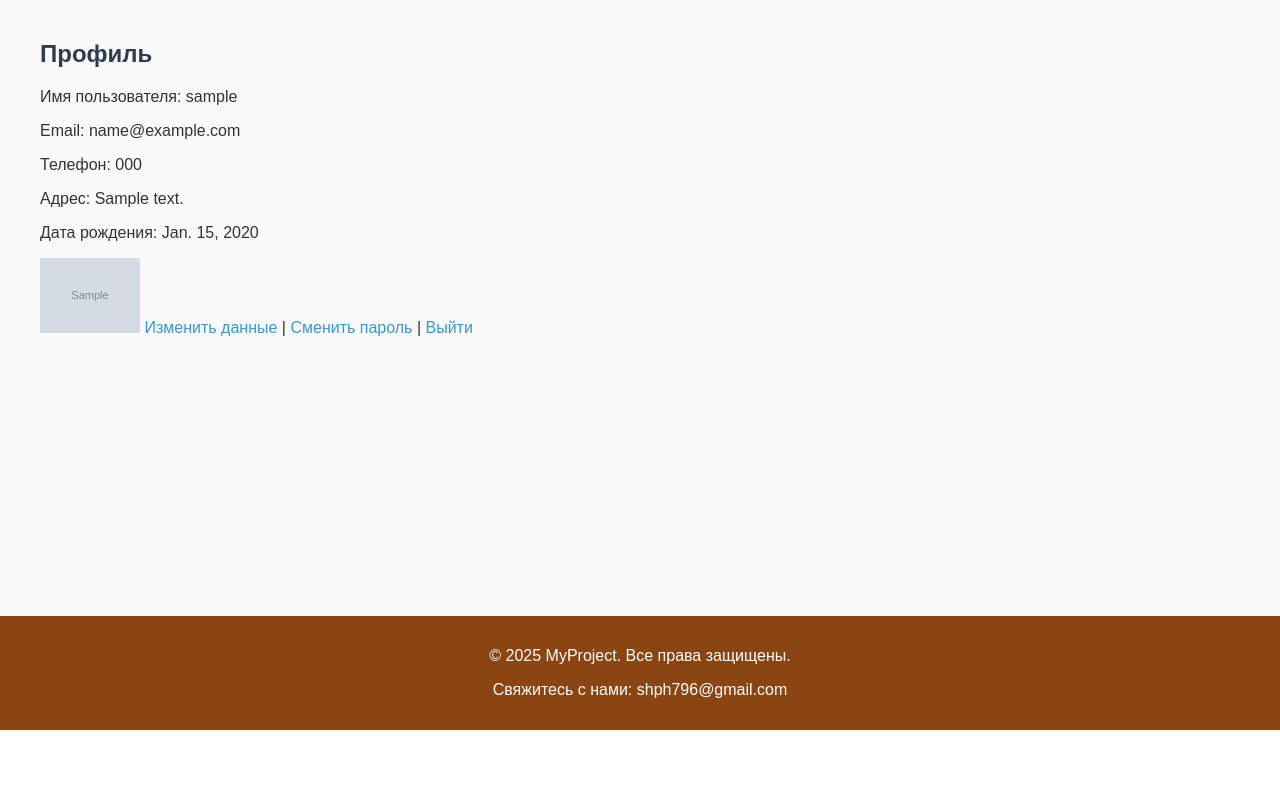
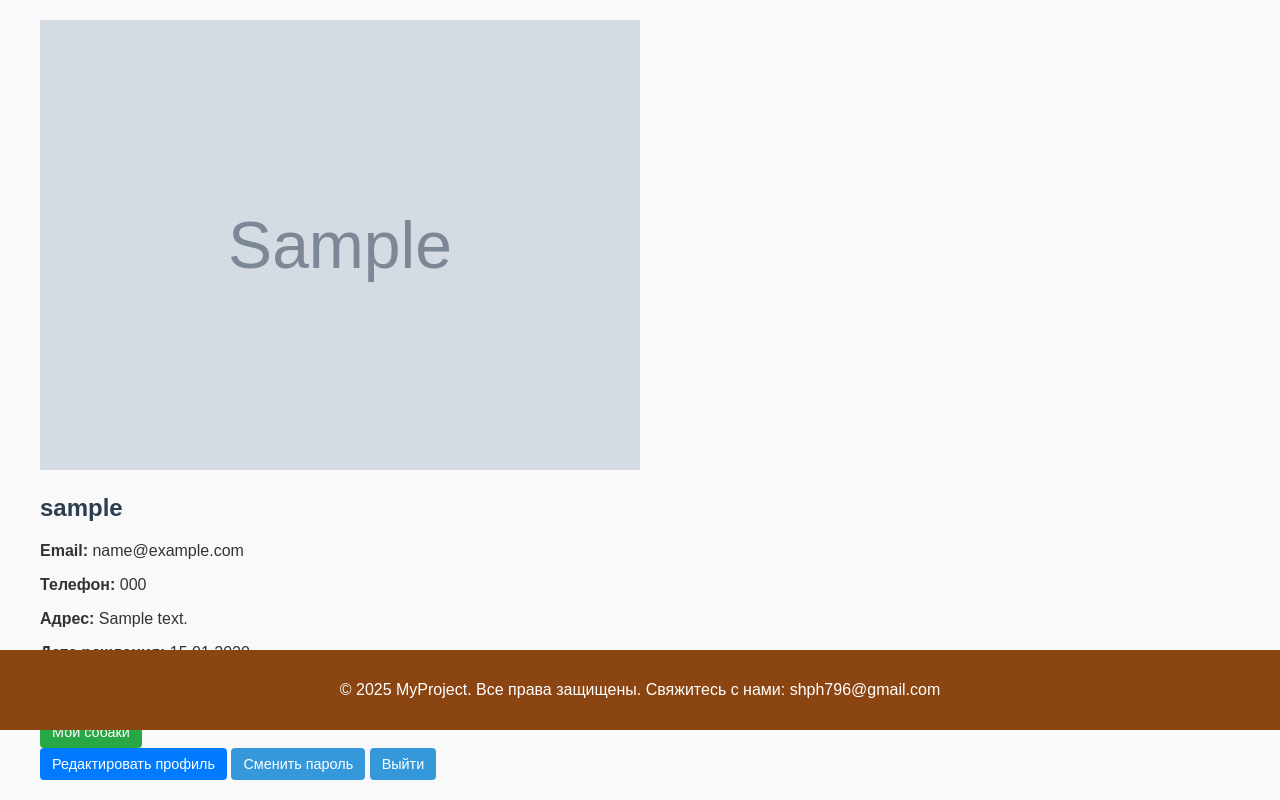
Before and after one commit to Alexmailru195/Module16, a Django app: page /profile/ in a window 1280 px wide. Shown: the part 70-870 px from the top of the page. Before the commit the page ends 800 px from the top, so only its background shows below. Run offline with Django 4.2, Linux system fonts and the light colour scheme; a user stored in the database is signed in; tables that the repository leaves empty hold one stand-in row (values such as "Sample post"); grey boxes marked "Sample" are stand-in pictures.

Commit message:
Обновил код.

```diff
--- a/dogs/urls.py
+++ b/dogs/urls.py
@@ -1,23 +1,3 @@
-# from django.urls import path
-# from . import views
-#
-# urlpatterns = [
-#     # Список всех собак
-#     path('', views.dog_list, name='dog_list'),
-#
-#     # Создание новой собаки
-#     path('create/', views.dog_create, name='dog_create'),
-#
-#     # Детали конкретной собаки (просмотр)
-#     path('<int:pk>/', views.dog_detail, name='dog_detail'),
-#
-#     # Обновление информации о собаке
-#     path('<int:pk>/update/', views.dog_update, name='dog_update'),
-#
-#     # Удаление собаки
-#     path('<int:pk>/delete/', views.dog_delete, name='dog_delete'),
-# ]
-
 from django.urls import path
 from .views import (
     DogListView,
@@ -28,18 +8,38 @@ from .views import (
 )
 
 urlpatterns = [
-    # Список собак (CBV)
-    path('', DogListView.as_view(), name='dog_list'),
+    # Список собак (Class-Based View)
+    path(
+        '',
+        DogListView.as_view(),
+        name='dog_list'
+    ),
 
-    # Детали собаки
-    path('<int:pk>/', dog_detail, name='dog_detail'),
+    # Детальная информация о собаке
+    path(
+        '<int:pk>/',
+        dog_detail,
+        name='dog_detail'
+    ),
 
-    # Создание собаки
-    path('create/', dog_create, name='dog_create'),
+    # Создание новой собаки
+    path(
+        'create/',
+        dog_create,
+        name='dog_create'
+    ),
 
-    # Редактирование собаки
-    path('<int:pk>/update/', dog_update, name='dog_update'),
+    # Редактирование информации о собаке
+    path(
+        '<int:pk>/update/',
+        dog_update,
+        name='dog_update'
+    ),
 
     # Удаление собаки
-    path('<int:pk>/delete/', dog_delete, name='dog_delete'),
+    path(
+        '<int:pk>/delete/',
+        dog_delete,
+        name='dog_delete'
+    ),
 ]
--- a/myproject/settings.py
+++ b/myproject/settings.py
@@ -100,7 +100,7 @@ AUTH_PASSWORD_VALIDATORS = [
 ]
 
 # Internationalization
-LANGUAGE_CODE = 'en-us'
+LANGUAGE_CODE = 'ru'
 TIME_ZONE = 'UTC'
 USE_I18N = True
 USE_TZ = True
--- a/static/css/style.css
+++ b/static/css/style.css
@@ -151,5 +151,97 @@ form button:hover {
     padding: 15px 0;
     position: fixed;
     bottom: 0;
+    height: 50px;
     width: 100%;
 }
+
+.dogs-link {
+    margin-top: 20px;
+}
+
+.dogs-btn {
+    display: inline-block;
+    padding: 10px 15px;
+    background-color: #28a745;
+    color: white;
+    text-decoration: none;
+    border-radius: 5px;
+    transition: background-color 0.3s ease;
+}
+
+.dogs-btn:hover {
+    background-color: #218838;
+}
+
+.my-dogs-page {
+    padding: 20px;
+}
+
+.dog-cards {
+    display: flex;
+    flex-wrap: wrap;
+    gap: 20px;
+}
+
+.dog-card {
+    border: 1px solid #ddd;
+    border-radius: 8px;
+    padding: 15px;
+    width: 350px;
+    box-shadow: 0 2px 4px rgba(0, 0, 0, 0.1);
+    background-color: #f9f9f9;
+}
+
+.dog-card-header h2 {
+    margin: 0;
+    font-size: 1.5em;
+    color: #333;
+}
+
+.dog-card-body p {
+    margin: 5px 0;
+    font-size: 1em;
+    color: #555;
+}
+
+.dog-photo {
+    max-width: 100%;
+    height: auto;
+    border-radius: 8px;
+    margin-top: 10px;
+}
+
+.no-photo {
+    text-align: center;
+    color: #888;
+}
+
+.dog-card-footer {
+    margin-top: 15px;
+    display: flex;
+    justify-content: space-between;
+}
+
+.btn {
+    padding: 8px 12px;
+    border: none;
+    border-radius: 4px;
+    cursor: pointer;
+    font-size: 0.9em;
+    text-decoration: none;
+    color: #fff;
+}
+
+.edit-btn {
+    background-color: #007bff;
+}
+
+.delete-btn {
+    background-color: #dc3545;
+}
+
+.no-dogs {
+    text-align: center;
+    font-size: 1.2em;
+    color: #888;
+}
--- a/templates/base.html
+++ b/templates/base.html
@@ -16,7 +16,7 @@
                 <!-- Ссылки для авторизованных пользователей -->
                 {% if user.is_authenticated %}
                     <li><a href="{% url 'profile' %}">Профиль</a></li>
-                    <li><a href="{% url 'update_profile' %}">Изменить данные</a></li>
+                    <li><a href="{% url 'update_profile' user.pk %}">Изменить данные</a></li>
                     <li><a href="{% url 'change_password' %}">Сменить пароль</a></li>
                     <li><a href="{% url 'dog_list' %}">Список собак</a></li>
                     <li><a href="{% url 'dog_create' %}">Добавить собаку</a></li>
@@ -38,8 +38,7 @@
     </main>
 
     <footer class="footer">
-        <p>&copy; 2025 MyProject. Все права защищены.</p>
-        <p>Свяжитесь с нами: shph796@gmail.com</p>
+        <p><span style="float: left, margin-right: 1px">&copy; 2025 MyProject. Все права защищены.</span> <span style="float: right, margin-right: 1px">Свяжитесь с нами: shph796@gmail.com</span></p>
     </footer>
 </body>
 </html>
--- a/users/templates/users/profile.html
+++ b/users/templates/users/profile.html
@@ -1,16 +1,41 @@
-{% extends 'base.html' %}
+{% extends "base.html" %}
+{% load static %}
+
+{% block title %}Профиль пользователя{% endblock %}
 
 {% block content %}
-<h2>Профиль</h2>
-<p>Имя пользователя: {{ user.username }}</p>
-<p>Email: {{ user.email }}</p>
-<p>Телефон: {{ user.phone_number }}</p>
-<p>Адрес: {{ user.address }}</p>
-<p>Дата рождения: {{ user.date_of_birth }}</p>
-{% if user.avatar %}
-<img src="{{ user.avatar.url }}" alt="Avatar" width="100">
-{% endif %}
-<a href="{% url 'update_profile' %}">Изменить данные</a> |
-<a href="{% url 'change_password' %}">Сменить пароль</a> |
-<a href="{% url 'logout' %}">Выйти</a>
+<div class="profile-page">
+    <div class="profile-card">
+        <!-- Аватар пользователя -->
+        <div class="avatar-container">
+            {% if user.avatar %}
+                <img style="width: 600px" src="{{ user.avatar.url }}" alt="Avatar" class="avatar">
+            {% else %}
+                <img src="{% static 'images/default-avatar.png' %}" alt="Default Avatar" class="avatar">
+            {% endif %}
+        </div>
+
+        <!-- Информация о пользователе -->
+        <div class="user-info">
+            <h2>{{ user.username }}</h2>
+            <p><strong>Email:</strong> {{ user.email }}</p>
+            <p><strong>Телефон:</strong> {{ user.phone_number|default:"Не указан" }}</p>
+            <p><strong>Адрес:</strong> {{ user.address|default:"Не указан" }}</p>
+            <p><strong>Дата рождения:</strong> {{ user.date_of_birth|date:"d.m.Y"|default:"Не указана" }}</p>
+            <p><strong>Дата регистрации:</strong> {{ user.date_joined|date:"d.m.Y" }}</p>
+        </div>
+
+        <!-- Ссылка на моих собак -->
+        <div class="dogs-link">
+            <a href="{% url 'my_dogs' %}" class="btn dogs-btn">Мои собаки</a>
+        </div>
+
+        <!-- Кнопки действий -->
+        <div class="actions">
+            <a href="{% url 'update_profile' user.pk %}" class="btn edit-btn">Редактировать профиль</a>
+            <a href="{% url 'change_password' %}" class="btn password-btn">Сменить пароль</a>
+            <a href="{% url 'logout' %}" class="btn logout-btn">Выйти</a>
+        </div>
+    </div>
+</div>
 {% endblock %}
--- a/users/urls.py
+++ b/users/urls.py
@@ -1,28 +1,41 @@
 from django.urls import path
-from . import views
+from .views import (
+    HomeView,
+    UserCreateView,
+    UserLoginView,
+    ProfileView,
+    MyDogsView,
+    UpdateProfileView,
+    ChangePasswordView,
+    UserLogoutView,
+    GenerateTempPasswordView,
+)
 
 urlpatterns = [
     # Домашняя страница
-    path('', views.home, name='home'),
+    path('', HomeView.as_view(), name='home'),
 
     # Регистрация нового пользователя
-    path('register/', views.register, name='register'),
+    path('register/', UserCreateView.as_view(), name='register'),
 
     # Вход в аккаунт
-    path('login/', views.user_login, name='login'),
+    path('login/', UserLoginView.as_view(), name='login'),
 
     # Просмотр профиля
-    path('profile/', views.profile, name='profile'),
+    path('profile/', ProfileView.as_view(), name='profile'),
+
+    # Список собак пользователя
+    path('my-dogs/', MyDogsView.as_view(), name='my_dogs'),
 
     # Изменение данных аккаунта
-    path('update-profile/', views.update_profile, name='update_profile'),
+    path('update-profile/<int:pk>/', UpdateProfileView.as_view(), name='update_profile'),
 
     # Смена пароля
-    path('change-password/', views.change_password, name='change_password'),
+    path('change-password/', ChangePasswordView.as_view(), name='change_password'),
 
     # Выход из аккаунта
-    path('logout/', views.user_logout, name='logout'),
+    path('logout/', UserLogoutView.as_view(), name='logout'),
 
     # Генерация временного пароля (восстановление доступа)
-    path('generate-temp-password/', views.generate_temp_password, name='generate_temp_password'),
+    path('generate-temp-password/', GenerateTempPasswordView.as_view(), name='generate_temp_password'),
 ]
--- a/users/views.py
+++ b/users/views.py
@@ -193,9 +193,11 @@
 #
 #     return render(request, 'users/generate_temp_password.html')
 
-from django.shortcuts import render, redirect
+from django.shortcuts import render, get_object_or_404, redirect
+from django.contrib.auth.decorators import login_required
+from django.utils.decorators import method_decorator
+from django.views.generic import View, TemplateView, FormView, CreateView
 from django.contrib.auth import login, logout, authenticate, update_session_auth_hash
-from django.contrib.auth.decorators import login_required
 from django.contrib.auth import get_user_model
 from django.contrib import messages
 from django.core.mail import send_mail
@@ -203,157 +205,164 @@ from django.template.loader import render_to_string
 from django.utils.html import strip_tags
 from django.conf import settings
 from django.urls import reverse_lazy
-from django.views.generic.edit import CreateView
-from django.contrib.auth.forms import UserCreationForm
+from django.contrib.auth.forms import UserCreationForm, PasswordChangeForm
+from django.contrib.auth.mixins import LoginRequiredMixin
 
 from .forms import (
     CustomUserCreationForm,
     CustomAuthenticationForm,
     CustomUserUpdateForm,
-    PasswordChangeForm,
 )
-
+from .models import Dog
 from .utils import generate_random_password
 
 
-def home(request):
+class HomeView(TemplateView):
     """
     Отображает домашнюю страницу.
     """
-    return render(request, 'users/home.html')
+    template_name = 'users/home.html'
 
 
 class UserCreateView(CreateView):
-    form_class = UserCreationForm
+    """
+    Регистрация нового пользователя.
+    """
+    form_class = CustomUserCreationForm
     template_name = 'users/register.html'
     success_url = reverse_lazy('login')
 
+    def form_valid(self, form):
+        # Генерация случайного пароля
+        temp_password = generate_random_password()
 
-def register(request):
-    """
-    Обрабатывает регистрацию нового пользователя.
-    """
-    if request.method == "POST":
-        form = CustomUserCreationForm(request.POST, request.FILES)
-        if form.is_valid():
-            # Генерация случайного пароля
-            temp_password = generate_random_password()
+        # Создание пользователя
+        user = form.save(commit=False)
+        user.set_password(temp_password)
+        user.save()
 
-            # Создание пользователя
-            user = form.save(commit=False)
-            user.set_password(temp_password)
-            user.save()
+        # Отправка письма с временным паролем
+        subject = 'Ваш временный пароль'
+        html_message = render_to_string(
+            'emails/temp_password_email.html', {'temp_password': temp_password}
+        )
+        plain_message = strip_tags(html_message)
+        send_mail(
+            subject,
+            plain_message,
+            settings.DEFAULT_FROM_EMAIL,
+            [user.email],
+            html_message=html_message,
+            fail_silently=False,
+        )
 
-            # Отправка письма с временным паролем
-            subject = 'Ваш временный пароль'
-            html_message = render_to_string(
-                'emails/temp_password_email.html', {'temp_password': temp_password}
-            )
-            plain_message = strip_tags(html_message)
-            send_mail(
-                subject,
-                plain_message,
-                settings.DEFAULT_FROM_EMAIL,
-                [user.email],
-                html_message=html_message,
-                fail_silently=False,
-            )
-
-            messages.success(
-                request,
-                "Регистрация успешна! Проверьте ваш email для получения временного пароля."
-            )
-            return redirect('login')
-        else:
-            messages.error(request, "Ошибка в форме. Проверьте введенные данные.")
-    else:
-        form = CustomUserCreationForm()
-    return render(request, 'users/register.html', {'form': form})
+        messages.success(
+            self.request,
+            "Регистрация успешна! Проверьте ваш email для получения временного пароля."
+        )
+        return super().form_valid(form)
 
 
-def user_login(request):
+class UserLoginView(FormView):
     """
-    Обрабатывает вход пользователя в систему.
+    Вход пользователя в систему.
     """
-    if request.method == "POST":
-        form = CustomAuthenticationForm(request, data=request.POST)
-        if form.is_valid():
-            username = form.cleaned_data.get('username')
-            password = form.cleaned_data.get('password')
-            user = authenticate(username=username, password=password)
-            if user is not None:
-                login(request, user)
-                messages.info(request, f"Добро пожаловать, {username}!")
-                return redirect('profile')
-            else:
-                messages.error(request, "Неверное имя пользователя или пароль.")
+    form_class = CustomAuthenticationForm
+    template_name = 'users/login.html'
+
+    def form_valid(self, form):
+        username = form.cleaned_data.get('username')
+        password = form.cleaned_data.get('password')
+        user = authenticate(username=username, password=password)
+        if user is not None:
+            login(self.request, user)
+            messages.info(self.request, f"Добро пожаловать, {username}!")
+            return redirect('profile')
         else:
-            messages.error(request, "Ошибка в форме. Проверьте введенные данные.")
-    else:
-        form = CustomAuthenticationForm()
-    return render(request, 'users/login.html', {'form': form})
+            messages.error(self.request, "Неверное имя пользователя или пароль.")
+            return redirect('login')
 
 
-@login_required
-def profile(request):
+class ProfileView(LoginRequiredMixin, TemplateView):
     """
     Отображает информацию о текущем пользователе.
     """
-    return render(request, 'users/profile.html', {'user': request.user})
+    template_name = 'users/profile.html'
+
+    def get_context_data(self, **kwargs):
+        context = super().get_context_data(**kwargs)
+        context['user'] = self.request.user
+        return context
 
 
-@login_required
-def update_profile(request):
+class UpdateProfileView(LoginRequiredMixin, FormView):
     """
     Обрабатывает изменение данных пользователя.
     """
-    if request.method == "POST":
-        form = CustomUserUpdateForm(request.POST, request.FILES, instance=request.user)
-        if form.is_valid():
-            form.save()
-            messages.success(request, "Данные успешно обновлены!")
-            return redirect('profile')
-        else:
-            messages.error(request, "Ошибка в форме. Проверьте введенные данные.")
-    else:
-        form = CustomUserUpdateForm(instance=request.user)
-    return render(request, 'users/update_profile.html', {'form': form})
+    form_class = CustomUserUpdateForm
+    template_name = 'users/update_profile.html'
+    success_url = reverse_lazy('profile')
+
+    def get_form_kwargs(self):
+        kwargs = super().get_form_kwargs()
+        kwargs['instance'] = self.request.user
+        return kwargs
+
+    def form_valid(self, form):
+        form.save()
+        messages.success(self.request, "Данные успешно обновлены!")
+        return super().form_valid(form)
+
+    def form_invalid(self, form):
+        messages.error(self.request, "Ошибка в форме. Проверьте введенные данные.")
+        return super().form_invalid(form)
 
 
-@login_required
-def change_password(request):
+class ChangePasswordView(LoginRequiredMixin, FormView):
     """
     Обрабатывает смену пароля пользователя.
     """
-    if request.method == "POST":
-        form = PasswordChangeForm(user=request.user, data=request.POST)
-        if form.is_valid():
-            form.save()
-            update_session_auth_hash(request, form.user)
-            messages.success(request, "Пароль успешно изменён!")
-            return redirect('profile')
-        else:
-            messages.error(request, "Ошибка в форме. Проверьте введенные данные.")
-    else:
-        form = PasswordChangeForm(user=request.user)
-    return render(request, 'users/change_password.html', {'form': form})
+    form_class = PasswordChangeForm
+    template_name = 'users/change_password.html'
+    success_url = reverse_lazy('profile')
+
+    def get_form_kwargs(self):
+        kwargs = super().get_form_kwargs()
+        kwargs['user'] = self.request.user
+        return kwargs
+
+    def form_valid(self, form):
+        form.save()
+        update_session_auth_hash(self.request, form.user)
+        messages.success(self.request, "Пароль успешно изменён!")
+        return super().form_valid(form)
+
+    def form_invalid(self, form):
+        messages.error(self.request, "Ошибка в форме. Проверьте введенные данные.")
+        return super().form_invalid(form)
 
 
-def user_logout(request):
+class UserLogoutView(View):
     """
     Обрабатывает выход пользователя из системы.
     """
-    logout(request)
-    messages.info(request, "Вы успешно вышли из аккаунта.")
-    return redirect('login')
+    def get(self, request):
+        logout(request)
+        messages.info(request, "Вы успешно вышли из аккаунта.")
+        return redirect('login')
 
 
-def generate_temp_password(request):
+class GenerateTempPasswordView(View):
     """
     Генерирует временный пароль и отправляет его на email пользователя.
     """
-    User = get_user_model()
-    if request.method == "POST":
+    template_name = 'users/generate_temp_password.html'
+
+    def get(self, request):
+        return render(request, self.template_name)
+
+    def post(self, request):
+        User = get_user_model()
         email = request.POST.get('email')
         try:
             user = User.objects.get(email=email)
@@ -386,4 +395,15 @@ def generate_temp_password(request):
         messages.success(request, "Временный пароль отправлен на ваш email.")
         return redirect('login')
 
-    return render(request, 'users/generate_temp_password.html')
+
+class MyDogsView(LoginRequiredMixin, TemplateView):
+    """
+    Отображает список собак текущего пользователя.
+    """
+    template_name = 'users/my_dogs.html'
+
+    def get_context_data(self, **kwargs):
+        context = super().get_context_data(**kwargs)
+        user = self.request.user
+        context['dogs'] = user.dogs.all()
+        return context
```
Also changed, not shown: dogs/admin.py (+13 -0 lines), dogs/forms.py (+13 -0 lines), dogs/models.py (+34 -13 lines), dogs/views.py (+15 -0 lines), users/models.py (+60 -4 lines), users/templates/users/my_dogs.html (added, +36 -0 lines), users/templates/users/update_profile.html (+24 -8 lines).
